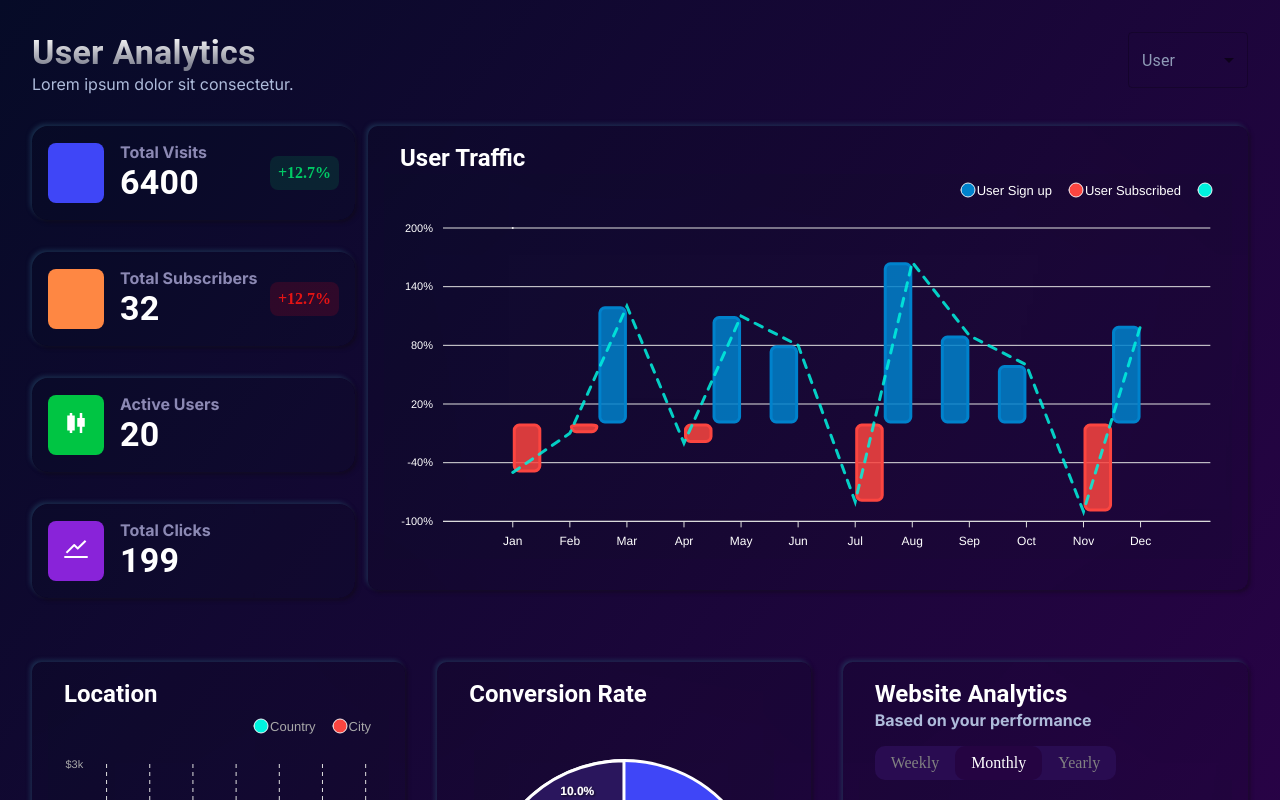
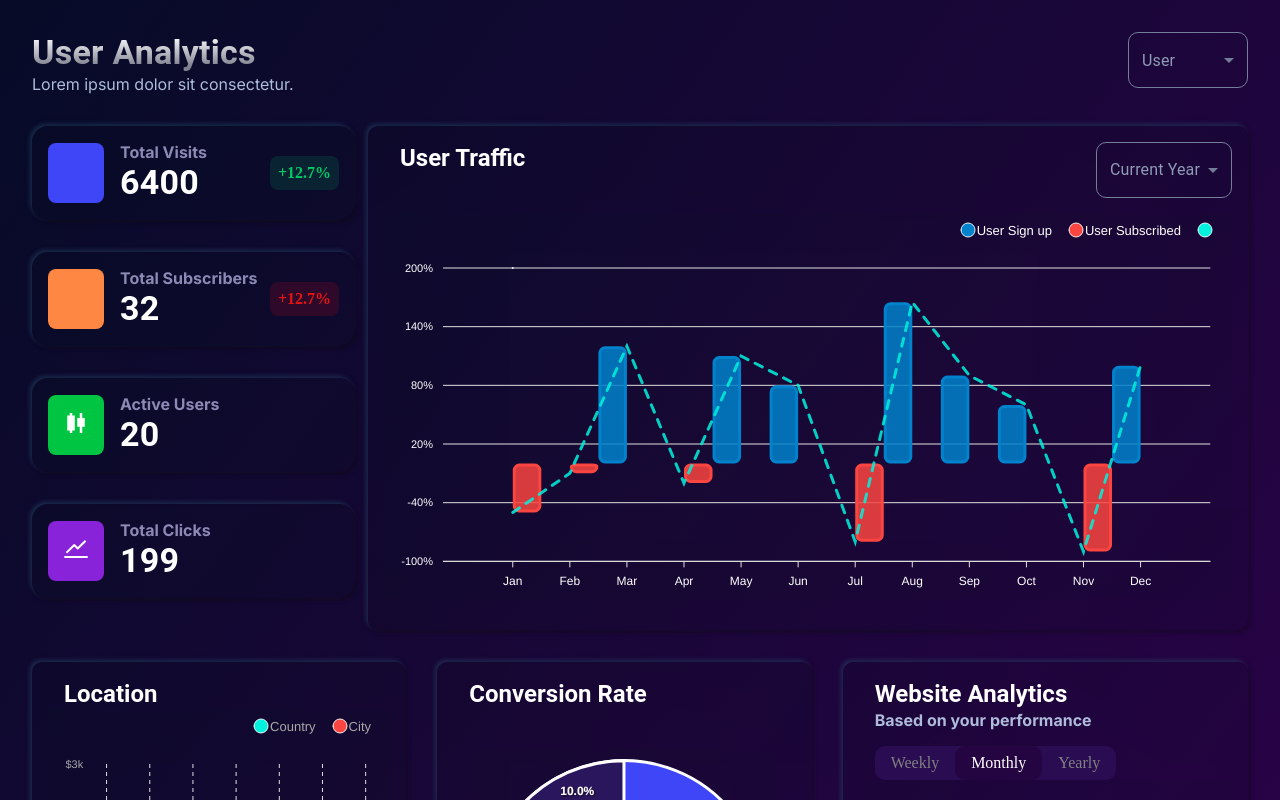
Before and after one commit to vasut02/react-dashboard, a React (Vite) app: page / in a window 1280 px wide. Shown: the top 800 px of the page. Built offline with nearby package versions, Linux system fonts and the light colour scheme; some icons are missing.

Commit message:
change input border color

```diff
--- a/src/App.jsx
+++ b/src/App.jsx
@@ -35,10 +35,11 @@ function App() {
           </Typography>
         </Grid>
         <Grid item>
-          <Box sx={{ minWidth: 120, }}>
-            <FormControl sx={{ border: "#8f9bb7" }} fullWidth>
+          <Box sx={{ mt:{xs:4, sm:0}, minWidth: 120, }}>
+            <FormControl sx={{ border: "#8f9bb7", '& fieldset': {borderColor:'#747e9a',  borderRadius:'10px' }, }} fullWidth>
               <Select
-                sx={{ color: "#8f9bb7" }}
+                variant="outlined"
+                sx={{ color: "#8f9bb7", '& .MuiSelect-root': {borderColor:'red', }, '& .MuiSelect-icon':{color:'#747e9a'} }}
                 value={10}
               >
                 <MenuItem value={10}>User</MenuItem>
--- a/src/Components/UserTraffic/index.jsx
+++ b/src/Components/UserTraffic/index.jsx
@@ -1,4 +1,4 @@
-import { Box, Tab, Tabs, Typography } from '@mui/material'
+import { Box, FormControl, MenuItem, Select, Tab, Tabs, Typography } from '@mui/material'
 import React, { useState } from 'react'
 import Chart from "react-apexcharts";
 
@@ -88,7 +88,10 @@ const App = () => {
     ])
 
     return (
-        <Box sx={{ml:{sm:0, md:4}, borderRadius: "10px", boxShadow: "2px 2px 4px 0 rgba(15, 10, 15, 0.5), -2px -2px 4px 0 rgba(41, 82, 113, 0.5), inset 0 1px 250px 0 rgba(5, 16, 24, 0.1)", backgroundColor: "rgba(9, 24, 35, 0.05)", color: "white", p: 2 }}>
+        <Box sx={{ ml: { sm: 0, md: 4 }, borderRadius: "10px", boxShadow: "2px 2px 4px 0 rgba(15, 10, 15, 0.5), -2px -2px 4px 0 rgba(41, 82, 113, 0.5), inset 0 1px 250px 0 rgba(5, 16, 24, 0.1)", backgroundColor: "rgba(9, 24, 35, 0.05)", color: "white", p: 2 }}>
+
+            <Box sx={{display:"flex", justifyContent:"space-between", mb:2, alignItems:"flex-start"}}>
+
 
                 <Typography variant="h5" sx={{
                     color: "white",
@@ -96,6 +99,21 @@ const App = () => {
                     ml: 2,
                 }}>User Traffic
                 </Typography>
+                <Box sx={{ minWidth: 120, }}>
+                    <FormControl sx={{ border: "#8f9bb7", '& fieldset': { borderColor: '#747e9a', borderRadius:'10px' }, }} fullWidth>
+                        <Select
+                            variant="outlined"
+                            sx={{ color: "#8f9bb7", '& .MuiSelect-root': { borderColor: 'red' }, '& .MuiSelect-icon': { color: '#747e9a' } }}
+                            value={10}
+                        >
+                            <MenuItem value={10}>Current Year</MenuItem>
+                            <MenuItem value={20}>Current Year</MenuItem>
+                            <MenuItem value={30}>Current Year</MenuItem>
+                        </Select>
+                    </FormControl>
+                </Box>
+
+            </Box>
 
             <Chart
                 options={options}
```
Lines whose indentation alone changed are shown as unchanged.
